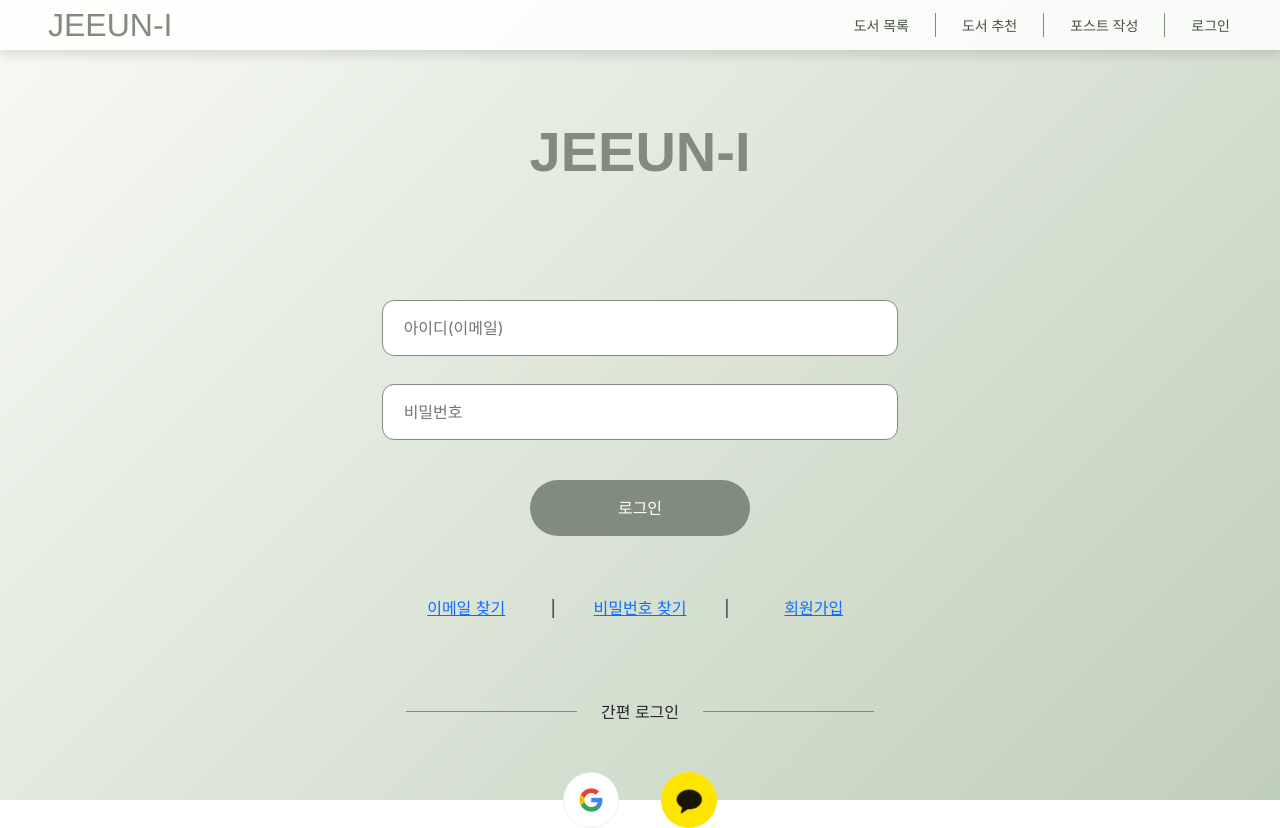
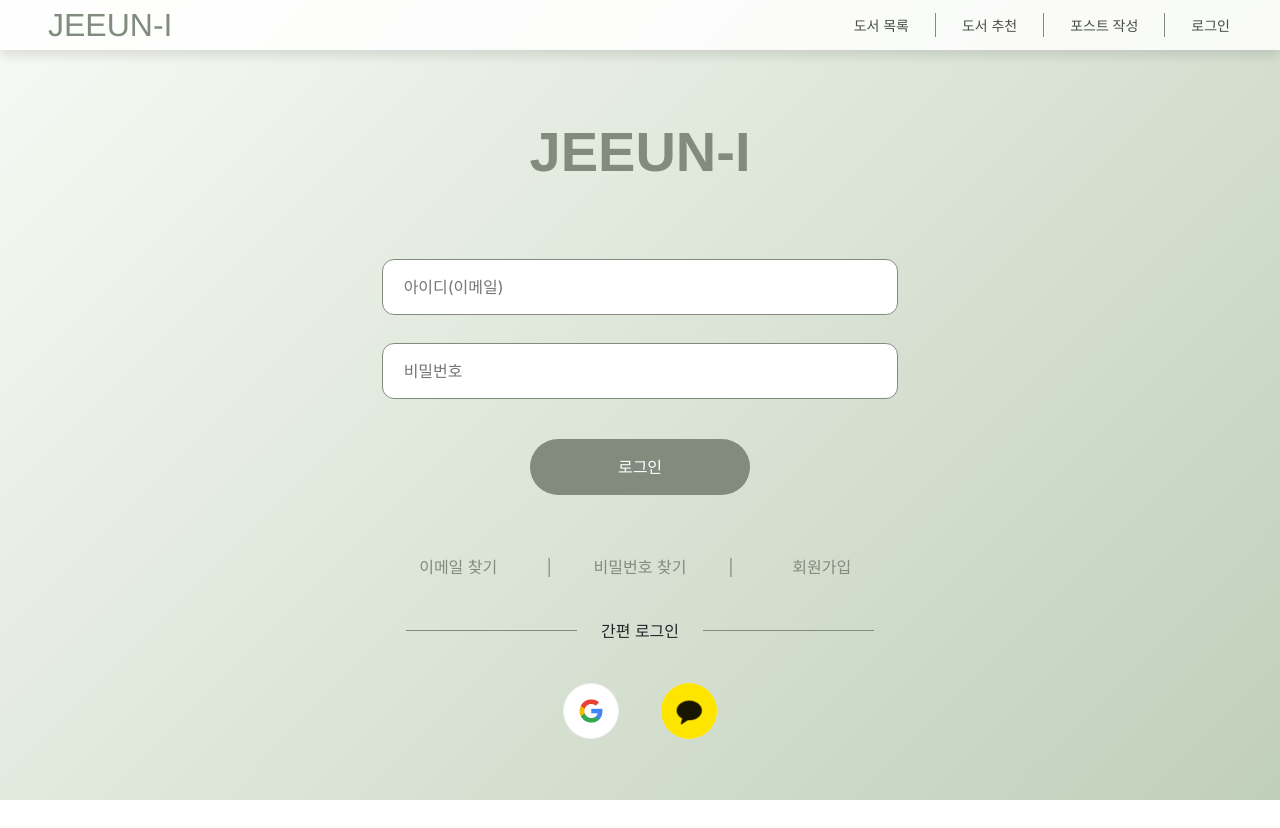
Before and after one commit to YJ9985/Jeeuni, a Vue app in the folder frontend/vue-project/: page /accounts/login in a window 1280 px wide. After the commit the page ends 800 px from the top, so only its background shows below. Built offline with nearby package versions, Linux system fonts and the light colour scheme; no server answers; a web font is replaced by a local one; what vue3-google-login would draw is missing.

Commit message:
Fix:Login 에러 수정

```diff
--- a/frontend/vue-project/src/views/KakaoCallbackView.vue
+++ b/frontend/vue-project/src/views/KakaoCallbackView.vue
@@ -59,7 +59,7 @@ onMounted(async () => {
       new URLSearchParams({
         grant_type:   'authorization_code',
         client_id:    import.meta.env.VITE_APP_KAKAO_CLIENT_ID,
-        redirect_uri: 'http://localhost:5173/accounts/kakao/login/callback/',
+        redirect_uri: `${window.location.origin}/accounts/kakao/login/callback`,
         code,
       }),
       { headers: { 'Content-Type': 'application/x-www-form-urlencoded' } }
@@ -171,33 +171,33 @@ async function submitProfileUpdate() {
   color: #818B7E;
   margin-top: 0px;
   padding-top: 0px;
-  margin-bottom: 52px;
+  margin-bottom: 4%;
 }
 
 .modal-label{
   font-size: 14px;
   color: #454E42;
   text-align: left;
-  margin-bottom: 4px;
+  margin-bottom: 1%;
 }
 
 .modal-input{
   border: 1px solid #454E42;
   width: 100%;
-  height: 56px;
+  height: 32%;
   padding: 0 12px;
   border-radius: 12px;
   font-size: 14px;
   color: #454E42;
   box-sizing: border-box;
-  margin-bottom: 52px;
+  margin-bottom: 4%;
 }
 
 .modal-button-group{
   display: flex;
   justify-content: center;
   gap: 32px;
-  margin-top: 12px;
+  margin-top: 4%;
 }
 
 .modal-button {
--- a/frontend/vue-project/src/views/LogInView.vue
+++ b/frontend/vue-project/src/views/LogInView.vue
@@ -18,11 +18,11 @@
         <div class="help-link">
           <RouterLink :to="{ name: 'SignUpView'}">이메일 찾기</RouterLink>
         </div>
-        <span>|</span>
+        <span class="divider">|</span>
         <div class="help-link">
           <RouterLink :to="{ name: 'SignUpView'}">비밀번호 찾기</RouterLink>
         </div>
-        <span>|</span>
+        <span class="divider">|</span>
         <div class="help-link">
           <RouterLink :to="{ name: 'SignUpView'}">회원가입</RouterLink>
         </div>
@@ -44,7 +44,6 @@
       <Teleport to="body">
       <div v-if="showModal">
         <div class="modal-overlay"></div>
-
           <div class="modal-container">
             <div class="modal-title">소셜 로그인 진행중...</div>
           <div class="modal-subtitle">더 나은 서비스 제공을 위해 생년월일 입력이 필요해요.</div>
@@ -162,7 +161,7 @@
 
   // 카카오 설정
   const KAKAO_CLIENT_ID = import.meta.env.VITE_APP_KAKAO_CLIENT_ID
-  const REDIRECT_URI = 'http://localhost:5173/accounts/kakao/login/callback/'
+  const REDIRECT_URI = `${window.location.origin}/accounts/kakao/login/callback`
 
   function kakaoLogin() {
     if (!KAKAO_CLIENT_ID) {
@@ -202,6 +201,16 @@
   }
 </script>
 
+<style>
+  body {
+    margin: 0;
+    padding: 0;
+    min-height: 100vh;
+    background: linear-gradient(135deg, #f8faf5 0%, #c0cfba 100%);
+    background-attachment: fixed;
+  }
+</style>
+
 <style scoped>
   .container {
     display: flex;
@@ -210,7 +219,6 @@
     margin: 0;
     min-height: 100vh;
     min-width: 100vw;
-    background: linear-gradient(135deg, #f8faf5 0%, #c0cfba 100%);
   }
 
   .full-wrapper {
@@ -228,7 +236,7 @@
     letter-spacing: 0;
     line-height: 48px;
     white-space: nowrap;
-    margin-bottom: 24%;
+    margin-bottom: 16%;
   }
 
   .form-group {
@@ -273,6 +281,22 @@
   .help-link {
     flex: 1;
     text-align: center;
+    color:#818B7E;
+  }
+
+  .help-link a {
+    text-decoration: none;
+    color: inherit;
+    font-weight: 200;
+  }
+
+  .help-link a:hover {
+    font-weight: 500;
+  }
+
+  .divider {
+    color: #818B7E;
+    margin: 0 12px;
   }
 
   .social-login {
@@ -280,8 +304,8 @@
     align-items: center;
     justify-content: center;
     width: 100%;
-    margin-top: 80px;
-    margin-bottom: 48px;
+    margin-top: 40px;
+    margin-bottom: 40px;
   }
 
   .social-login::before, .social-login::after {
@@ -296,7 +320,8 @@
   display: flex;
   justify-content: center;
   gap: 8%;
-  margin-top: 16px;
+  margin-top: 6%;
+  margin-bottom: 6%;
 }
 
 .google-button {
@@ -377,33 +402,33 @@
   color: #818B7E;
   margin-top: 0px;
   padding-top: 0px;
-  margin-bottom: 52px;
+  margin-bottom: 4%;
 }
 
 .modal-label{
   font-size: 14px;
   color: #454E42;
   text-align: left;
-  margin-bottom: 4px;
+  margin-bottom: 1%;
 }
 
 .modal-input{
   border: 1px solid #454E42;
   width: 100%;
-  height: 56px;
+  height: 32%;
   padding: 0 12px;
   border-radius: 12px;
   font-size: 14px;
   color: #454E42;
   box-sizing: border-box;
-  margin-bottom: 52px;
+  margin-bottom: 4%;
 }
 
 .modal-button-group{
   display: flex;
   justify-content: center;
   gap: 32px;
-  margin-top: 12px;
+  margin-top: 4%;
 }
 
 .modal-button {
```
